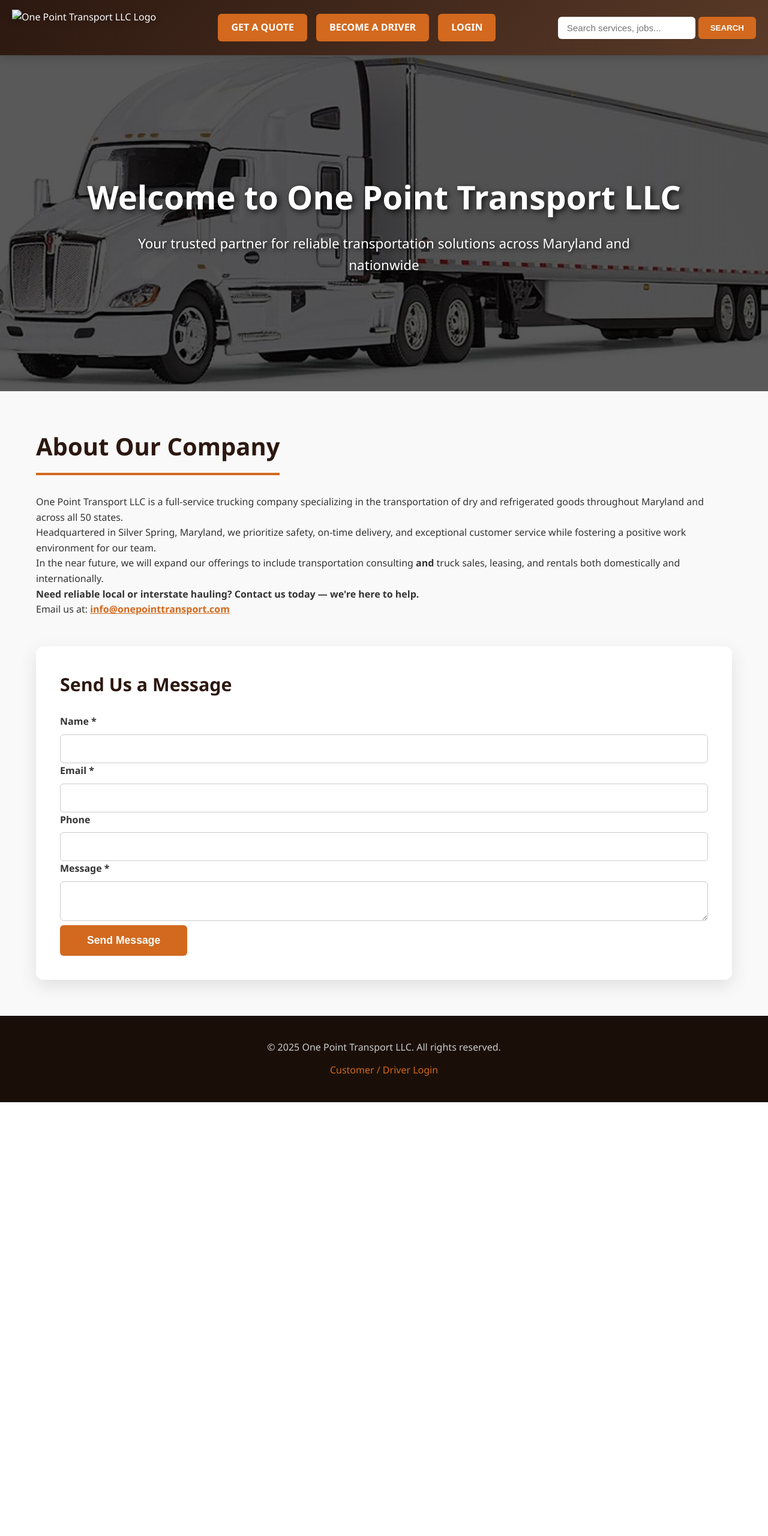
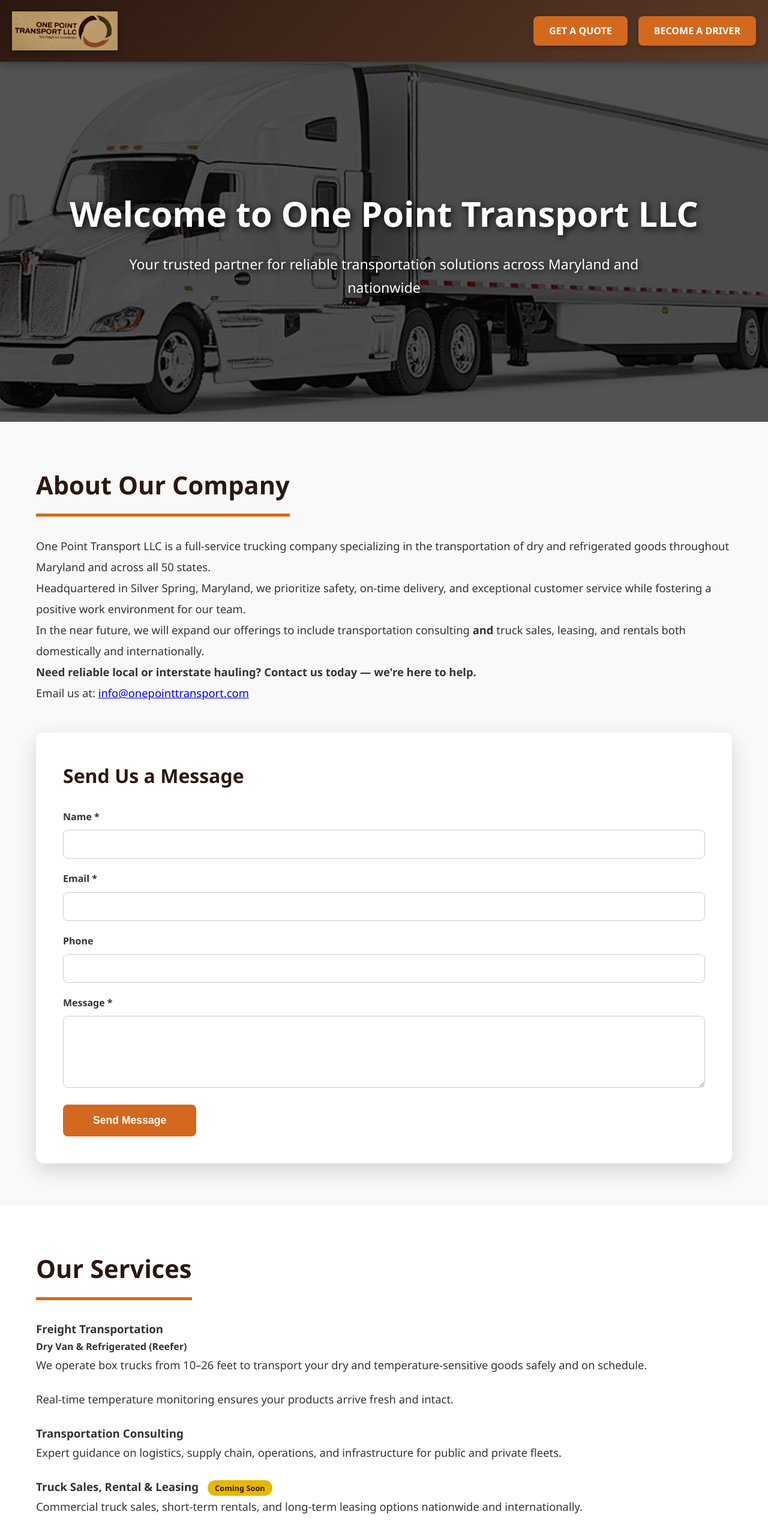
Before and after one commit to jakelong139/TransportLLC, a plain HTML site: page index.html in a window 1280 px wide. Shown: the top 2560 px of the page at 60% size. Before the commit the page ends 1837 px from the top, so only its background shows below. Drawn offline with Linux system fonts and the light colour scheme.

Commit message:
Updated index.html

```diff
--- a/index.html
+++ b/index.html
@@ -1,4 +1,5 @@
 <!DOCTYPE html>
+<!-- FORCE GITHUB PAGES REDEPLOY — 2025-11-26 — LOGO IS logo.jpg -->
 <html lang="en">
 <head>
     <meta charset="UTF-8">
@@ -7,61 +8,51 @@
     <meta name="description" content="One Point Transport LLC - Professional freight transportation in Maryland and nationwide. Your freight, our commitment.">
     <style>
         *{margin:0;padding:0;box-sizing:border-box}
-        body{font-family:'Segoe UI',Tahoma,Geneva,Verdana,sans-serif;line-height:1.6;color:#333;background:#fff}
-        .header{background:linear-gradient(135deg,#2c1810 0%,#5a3a28 100%);color:white;padding:1rem 0;box-shadow:0 2px 15px rgba(0,0,0,0.2);position:sticky;top:0;z-index:1000}
-        .nav-container{max-width:1300px;margin:0 auto;padding:0 20px;display:flex;justify-content:space-between;align-items:center;flex-wrap:wrap;gap:20px}
-        .logo-container{display:flex;align-items:center;gap:10px}
-        .logo-img{height:60px;width:auto;object-fit:contain;filter:drop-shadow(0 2px 4px rgba(0,0,0,0.3));transition:transform .3s}
-        .logo-img:hover{transform:scale(1.05)}
-        .logo-text{display:none}
-        .nav-buttons{display:flex;gap:15px;align-items:center;flex-wrap:wrap}
-        .nav-btn{background:#d2691e;color:white;padding:10px 22px;text-decoration:none;border-radius:6px;font-weight:600;transition:all .3s}
+        body{font-family:'Segoe UI',Tahoma,Geneva,Verdana,sans-serif;line-height:1.7;color:#333;background:#fff}
+        .header{background:linear-gradient(135deg,#2c1810 0%,#5a3a28 100%);color:white;padding:1.2rem 0;box-shadow:0 4px 15px rgba(0,0,0,0.3);position:sticky;top:0;z-index:1000}
+        .nav-container{max-width:1300px;margin:0 auto;padding:0 20px;display:flex;justify-content:space-between;align-items:center;flex-wrap:wrap;gap:15px}
+        .logo-container{display:flex;align-items:center;gap:15px}
+        .logo-img{height:65px;width:auto;object-fit:contain;filter:drop-shadow(0 2px 4px rgba(0,0,0,0.4))}
+        .nav-buttons{display:flex;gap:18px;flex-wrap:wrap}
+        .nav-btn{background:#d2691e;color:white;padding:11px 26px;text-decoration:none;border-radius:8px;font-weight:600;transition:.3s;box-shadow:0 3px 8px rgba(0,0,0,0.2)}
         .nav-btn:hover{background:#b8571a;transform:translateY(-2px)}
-        .search-box{display:flex;gap:5px}
-        .search-box input{padding:10px 15px;border:none;border-radius:6px;min-width:200px;font-size:.95rem}
-        .search-box button{padding:10px 20px;background:#d2691e;color:white;border:none;border-radius:6px;cursor:pointer;font-weight:600}
-        .search-box button:hover{background:#b8571a}
-
-        /* Hero now uses YOUR truck image */
         .hero{
-            background:linear-gradient(rgba(0,0,0,0.65),rgba(0,0,0,0.65)), url('Assets/hero-truck.jpg');
-            background-size:cover;
-            background-position:center;
-            color:white;
-            padding:160px 20px;
-            text-align:center;
-            min-height:70vh;
-            display:flex;
-            flex-direction:column;
-            justify-content:center;
-            align-items:center
+            background:linear-gradient(rgba(0,0,0,0.68),rgba(0,0,0,0.68)), url('Assets/hero-truck.jpg');
+            background-size:cover;background-position:center center;
+            color:white;padding:170px 20px;text-align:center;
+            min-height:75vh;display:flex;flex-direction:column;justify-content:center;align-items:center
         }
-        .hero h1{font-size:3.4rem;margin-bottom:1rem;font-weight:700;text-shadow:3px 3px 10px rgba(0,0,0,0.8)}
-        .hero p{font-size:1.4rem;max-width:900px;margin:0 auto;text-shadow:2px 2px 6px rgba(0,0,0,0.8)}
-
-        .container{max-width:1200px;margin:0 auto;padding:60px 20px}
-        .section-title{font-size:2.5rem;margin-bottom:2rem;color:#2c1810;border-bottom:4px solid #d2691e;padding-bottom:12px;display:inline-block}
+        .hero h1{font-size:3.6rem;margin-bottom:1rem;font-weight:800;text-shadow:3px 3px 12px rgba(0,0,0,0.9)}
+        .hero p{font-size:1.45rem;max-width:900px;margin:0 auto;text-shadow:2px 2px 8px rgba(0,0,0,0.9)}
+        .container{max-width:1200px;margin:0 auto;padding:70px 20px}
+        .section-title{font-size:2.6rem;margin-bottom:2rem;color:#2c1810;border-bottom:5px solid #d2691e;padding-bottom:12px;display:inline-block}
         .about,.jobs{background:#f9f9f9}
+        .services,.contact{background:white}
         .contact{background:#3a2a1a;color:#f0f0f0}
         .contact .section-title{color:#f0f0f0;border-bottom-color:#d2691e}
         .contact a{color:#e6b800;font-weight:600}
         .contact a:hover{color:white}
-        .contact-form{background:white;padding:40px;border-radius:12px;box-shadow:0 10px 30px rgba(0,0,0,0.1);margin-top:3rem}
-        .contact-form h3{font-size:1.9rem;color:#2c1810;margin-bottom:25px}
-        .form-group label{font-weight:600;margin-bottom:8px;display:block}
-        .form-group input,.form-group textarea{width:100%;padding:14px;border:1px solid #ccc;border-radius:6px;font-size:1rem}
-        .submit-btn{background:#d2691e;color:white;padding:15px 45px;font-size:1.1rem;font-weight:600;border:none;border-radius:6px;cursor:pointer}
+        .about-content,.service-section p,.job-card p{font-size:1.15rem;line-height:1.9;margin-bottom:1.4rem}
+        .contact-form{background:white;color:#333;padding:45px;border-radius:14px;box-shadow:0 12px 35px rgba(0,0,0,0.15);margin-top:3rem}
+        .contact-form h3{font-size:2rem;margin-bottom:28px;color:#2c1810}
+        .form-group{margin-bottom:20px}
+        .form-group label{font-weight:600;display:block;margin-bottom:8px}
+        .form-group input,.form-group textarea{width:100%;padding:14px;border:1px solid #ccc;border-radius:8px;font-size:1rem}
+        .submit-btn{background:#d2691e;color:white;padding:16px 50px;font-size:1.1rem;font-weight:600;border:none;border-radius:8px;cursor:pointer;transition:.3s}
         .submit-btn:hover{background:#b8571a}
-        .contact-grid{display:grid;grid-template-columns:repeat(auto-fit,minmax(280px,1fr));gap:30px;margin-top:3rem}
-        .contact-item{background:rgba(255,255,255,0.05);padding:28px;border-radius:12px}
-        .contact-item h3{color:#e6b800;margin-bottom:15px}
-        footer{background:#1a0f08;color:#ccc;text-align:center;padding:40px 20px}
-        footer a{color:#d2691e;text-decoration:none}
+        .contact-grid{display:grid;grid-template-columns:repeat(auto-fit,minmax(280px,1fr));gap:35px;margin-top:4rem}
+        .contact-item{background:rgba(255,255,255,0.08);padding:30px;border-radius:12px;text-align:center}
+        .contact-item h3{color:#e6b800;margin-bottom:16px;font-size:1.5rem}
+        .job-card{background:white;padding:35px;border-radius:12px;box-shadow:0 6px 20px rgba(0,0,0,0.1);margin-bottom:30px}
+        .job-card h3{font-size:1.8rem;color:#2c1810;margin-bottom:14px}
+        footer{background:#1a0f08;color:#aaa;text-align:center;padding:50px 20px;font-size:1rem}
         @media(max-width:768px){
-            .hero{padding:100px 20px;min-height:55vh}
-            .hero h1{font-size:2.5rem}
+            .hero{padding:110px 20px;min-height:60vh}
+            .hero h1{font-size:2.6rem}
             .hero p{font-size:1.2rem}
-            .logo-img{height:50px}
+            .logo-img{height:52px}
+            .nav-buttons{gap:12px;justify-content:center;width:100%}
+            .nav-btn{padding:10px 20px;font-size:0.95rem}
         }
     </style>
 </head>
@@ -70,16 +61,12 @@
 <header class="header">
     <div class="nav-container">
         <div class="logo-container">
-            <img src="Assets/logo.png" alt="One Point Transport LLC Logo" class="logo-img">
+            <!-- Fixed: your actual filename -->
+            <img src="Assets/logo.jpg" alt="One Point Transport LLC Logo" class="logo-img">
         </div>
         <div class="nav-buttons">
             <a href="#quote" class="nav-btn">GET A QUOTE</a>
             <a href="#driver" class="nav-btn">BECOME A DRIVER</a>
-            <a href="#login" class="nav-btn">LOGIN</a>
-        </div>
-        <div class="search-box">
-            <input type="text" placeholder="Search services, jobs...">
-            <button>SEARCH</button>
         </div>
     </div>
 </header>
@@ -89,9 +76,6 @@
     <p>Your trusted partner for reliable transportation solutions across Maryland and nationwide</p>
 </section>
 
-<!-- Rest of your sections (About, Services, Jobs, Contact) stay exactly the same -->
-<!-- I've kept only the essential parts above for clarity — paste your existing sections below -->
-
 <section id="about" class="about">
     <div class="container">
         <h2 class="section-title">About Our Company</h2>
@@ -100,30 +84,98 @@
             <p>Headquartered in Silver Spring, Maryland, we prioritize safety, on-time delivery, and exceptional customer service while fostering a positive work environment for our team.</p>
             <p>In the near future, we will expand our offerings to include transportation consulting <strong>and</strong> truck sales, leasing, and rentals both domestically and internationally.</p>
             <p><strong>Need reliable local or interstate hauling? Contact us today — we're here to help.</strong></p>
-            <p>Email us at: <a href="mailto:info@onepointtransport.com" style="color:#d2691e;font-weight:600">info@onepointtransport.com</a></p>
+            <p>Email us at: <a href="mailto:info@onepointtransport.com">info@onepointtransport.com</a></p>
         </div>
+
         <div id="quote" class="contact-form">
             <h3>Send Us a Message</h3>
             <form>
                 <div class="form-group"><label>Name *</label><input type="text" required></div>
                 <div class="form-group"><label>Email *</label><input type="email" required></div>
                 <div class="form-group"><label>Phone</label><input type="tel"></div>
-                <div class="form-group"><label>Message *</label><textarea required></textarea></div>
+                <div class="form-group"><label>Message *</label><textarea rows="5" required></textarea></div>
                 <button type="submit" class="submit-btn">Send Message</button>
             </form>
         </div>
     </div>
 </section>
 
-<!-- Add your Services, Jobs, Contact, and footer sections here from previous version -->
+<section id="services" class="services">
+    <div class="container">
+        <h2 class="section-title">Our Services</h2>
+        <div class="service-section">
+            <h3>Freight Transportation</h3>
+            <h4>Dry Van & Refrigerated (Reefer)</h4>
+            <p>We operate box trucks from 10–26 feet to transport your dry and temperature-sensitive goods safely and on schedule.</p>
+            <p>Real-time temperature monitoring ensures your products arrive fresh and intact.</p>
+        </div>
+        <div class="service-section">
+            <h3>Transportation Consulting</h3>
+            <p>Expert guidance on logistics, supply chain, operations, and infrastructure for public and private fleets.</p>
+        </div>
+        <div class="service-section">
+            <h3>Truck Sales, Rental & Leasing <span style="background:#e6b800;color:#2c1810;padding:4px 12px;border-radius:20px;font-size:0.8rem;margin-left:10px">Coming Soon</span></h3>
+            <p>Commercial truck sales, short-term rentals, and long-term leasing options nationwide and internationally.</p>
+        </div>
+    </div>
+</section>
 
-<footer id="login">
+<section id="jobs" class="jobs">
+    <div class="container">
+        <h2 class="section-title">Career Opportunities</h2>
+        <p style="font-size:1.2rem;margin-bottom:3rem">Join a growing team dedicated to excellence. We're hiring drivers, mechanics, office staff, and interns.</p>
+        <div id="driver" class="job-card">
+            <h3>Truck Drivers (CDL & Non-CDL)</h3>
+            <p>Local delivery, yard operations, and long-haul routes. Competitive pay and full benefits.</p>
+        </div>
+        <div class="job-card">
+            <h3>Truck Technicians & Mechanics</h3>
+            <p>Inspect, diagnose, and repair light- and heavy-duty vehicles. Full DOT compliance.</p>
+        </div>
+        <div class="job-card">
+            <h3>Innovation Internships</h3>
+            <p>Paid opportunities for students in logistics, engineering, and transportation policy.</p>
+        </div>
+    </div>
+</section>
+
+<section id="contact" class="contact">
+    <div class="container">
+        <h2 class="section-title">Contact Us</h2>
+        <div class="contact-grid">
+            <div class="contact-item">
+                <h3>Hours</h3>
+                <p>Monday – Friday: 9:00 AM – 5:00 PM</p>
+                <p>Saturday: 10:00 AM – 6:00 PM</p>
+                <p>Sunday: Closed</p>
+            </div>
+            <div class="contact-item">
+                <h3>Address</h3>
+                <p>10947 Amherst Avenue<br>Silver Spring, Maryland 20902</p>
+            </div>
+            <div class="contact-item">
+                <h3>Call Us</h3>
+                <p><a href="tel:+18006867368">1-800-ONE-POINT</a></p>
+                <p><a href="tel:+12022948745">202-294-8745</a></p>
+            </div>
+            <div class="contact-item">
+                <h3>Email</h3>
+                <p><a href="mailto:info@onepointtransport.com">info@onepointtransport.com</a></p>
+            </div>
+        </div>
+    </div>
+</section>
+
+<footer>
     <p>© 2025 One Point Transport LLC. All rights reserved.</p>
-    <p style="margin-top:12px"><a href="#">Customer / Driver Login</a></p>
 </footer>
 
 <script>
-    document.querySelector('form').addEventListener('submit',e=>{e.preventDefault();alert('Thank you! Your message has been sent.');this.reset()})
+    document.querySelector('form').addEventListener('submit', function(e) {
+        e.preventDefault();
+        alert('Thank you! Your message has been sent. We\'ll reply within 24 hours.');
+        this.reset();
+    });
 </script>
 </body>
 </html>
```
